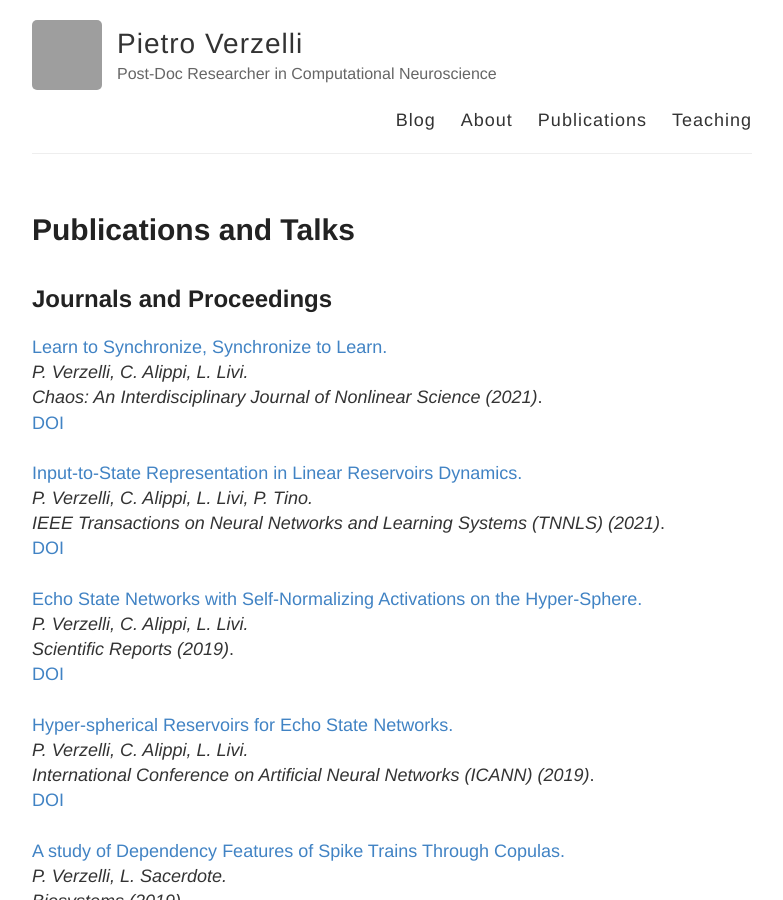
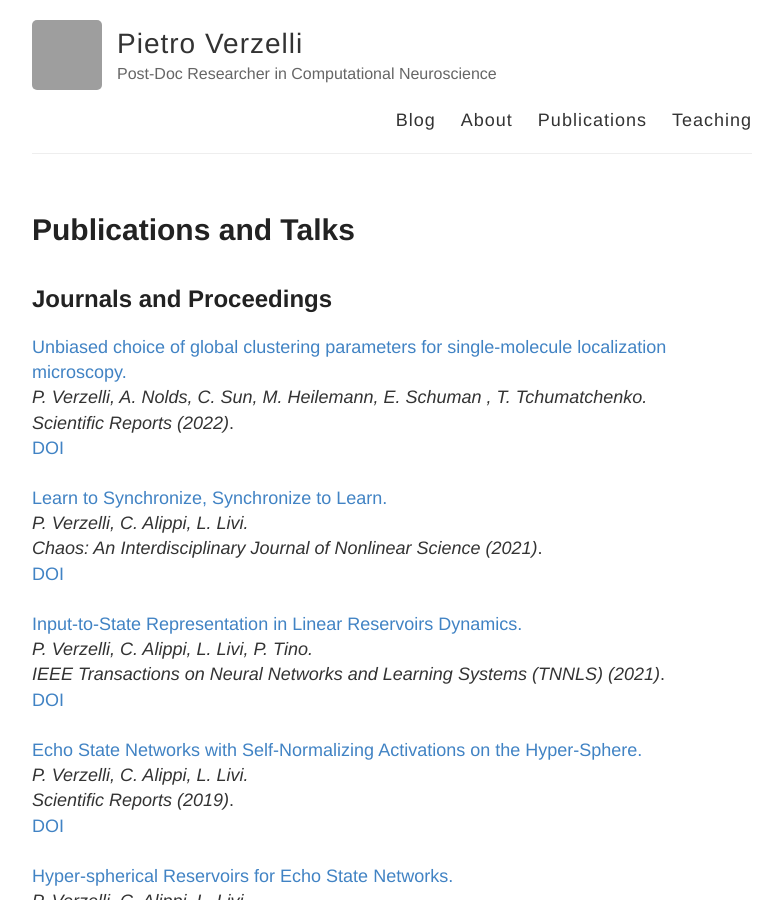
Before and after one commit to verzep/verzep.github.io, a Jekyll site: the page built from publications.html, in a window 1280 px wide and 900 px high. Shown: the whole window, without its empty margins (248-1031 px from the left). Built offline with Jekyll 4.4.1, drawn with Linux system fonts in a browser that asks for light colours; grey boxes are pictures that could not be loaded.

Commit message:
add FINDER

```diff
--- a/_data/publications.yaml
+++ b/_data/publications.yaml
@@ -1,3 +1,13 @@
+
+- title: "Unbiased choice of global clustering parameters for single-molecule localization microscopy"
+  authors: P. Verzelli, A. Nolds,  C. Sun, M. Heilemann, E. Schuman , T. Tchumatchenko
+  venue: "Scientific Reports"
+  link: https://www.nature.com/articles/s41598-022-27074-1
+  code:
+  code-tf:
+  code-pt:
+  doi: https://doi.org/10.1038/s41598-022-27074-1
+  year: 2022
 
 
 - title: "Learn to Synchronize, Synchronize to Learn"
--- a/_data/talks.yaml
+++ b/_data/talks.yaml
@@ -1,3 +1,5 @@
+
+
 - title: "Everything is a Computer (if You are Brave Enough)"
   conference: Emergent AI Retreat
   link: https://emergent-ai.uni-mainz.de/
```
